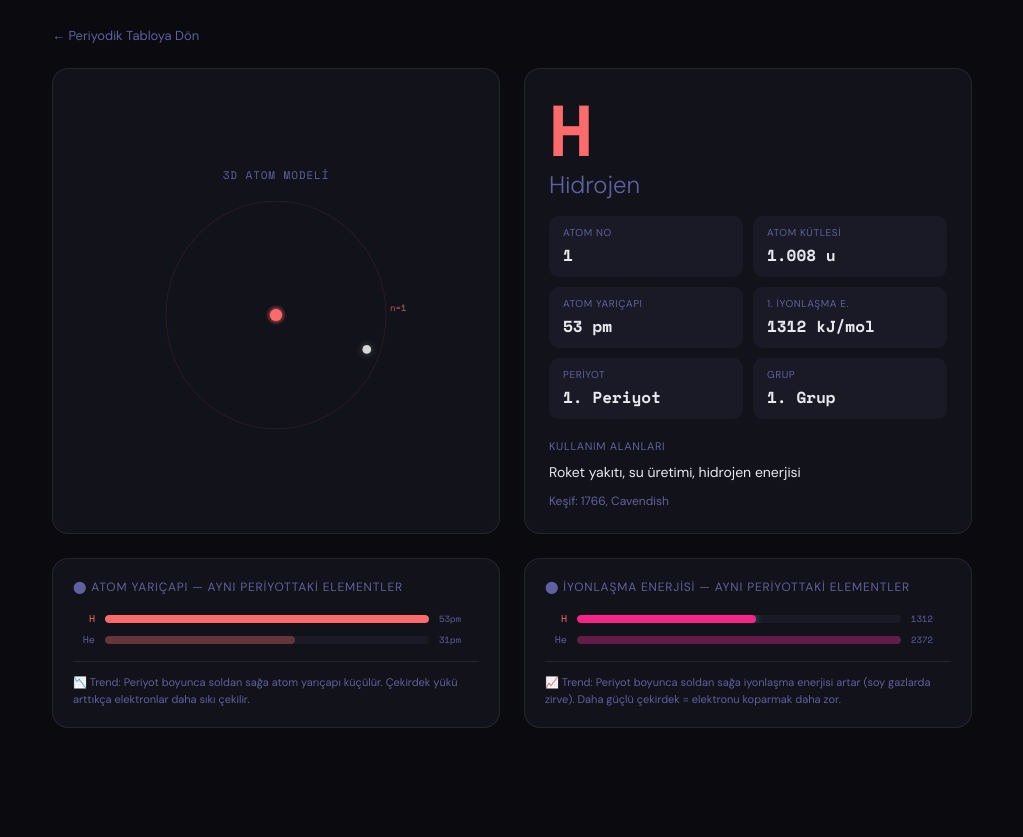
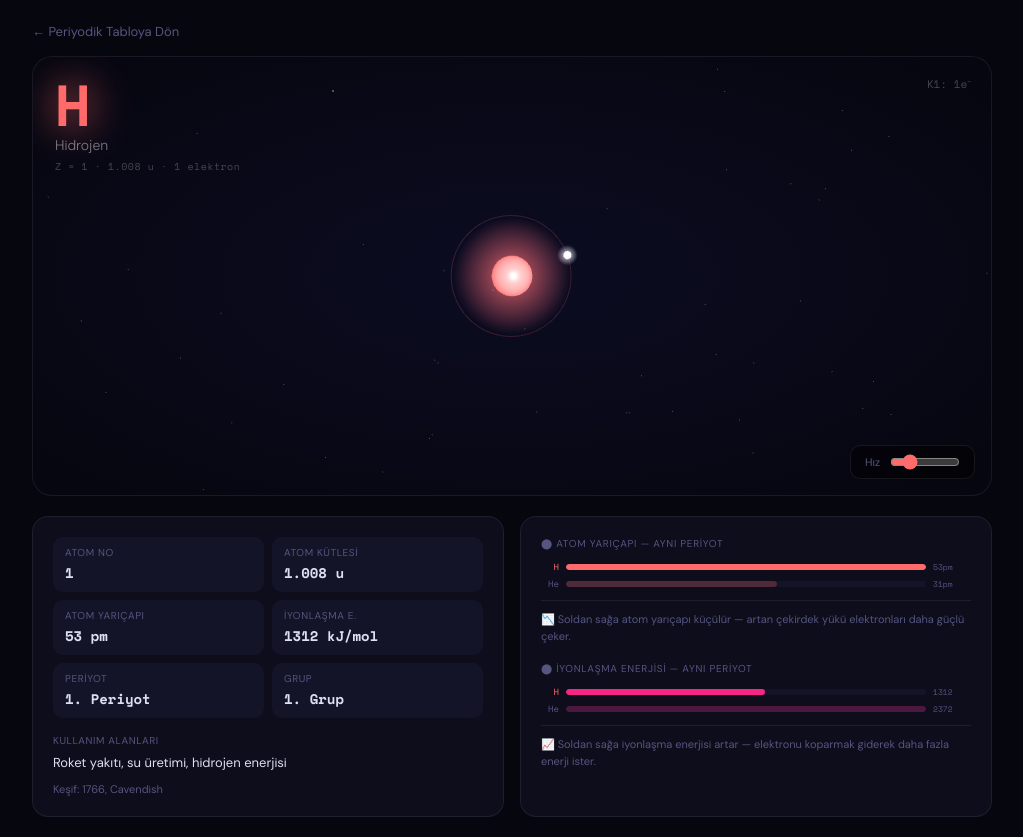
Before and after one commit to KimyaProje/Periyodik-tablo, a plain HTML site: page element.html in a window 1280 px wide. Shown: the whole page, without its empty margins (128-1151 px from the left). Before the commit the page ends 800 px from the top, so only its background shows below. Drawn offline with nearby package versions, Linux system fonts and the light colour scheme; animation ran at ten frames a second.

Commit message:
Add files via upload

```diff
--- a/element.html
+++ b/element.html
@@ -6,405 +6,323 @@
 <title>Element Detayı</title>
 <link href="https://fonts.googleapis.com/css2?family=Space+Mono:wght@400;700&family=DM+Sans:wght@300;400;500;600&display=swap" rel="stylesheet">
 <style>
-:root {
-  --bg: #0a0a0f;
-  --bg2: #12121a;
-  --bg3: #1a1a26;
-  --border: rgba(255,255,255,0.08);
-  --text: #e8e8f0;
-  --muted: #6060a0;
-  --accent: #4cc9f0;
+:root{--bg:#06060f;--bg2:#0d0d1c;--bg3:#141428;--border:rgba(255,255,255,0.07);--text:#dde0f0;--muted:#555580;--accent:#4cc9f0;}
+*{margin:0;padding:0;box-sizing:border-box;}
+body{background:var(--bg);color:var(--text);font-family:'DM Sans',sans-serif;min-height:100vh;overflow-x:hidden;}
+.page{max-width:1000px;margin:0 auto;padding:20px;}
+.back{display:inline-flex;align-items:center;gap:8px;color:var(--muted);text-decoration:none;font-size:13px;margin-bottom:16px;transition:color .2s;}
+.back:hover{color:var(--accent);}
+
+/* ATOM VIEWER */
+.atom-viewer{
+  width:100%;height:440px;
+  border-radius:20px;border:1px solid var(--border);
+  overflow:hidden;position:relative;margin-bottom:20px;
+  background:radial-gradient(ellipse at 50% 50%, #0c0c22 0%, #06060f 100%);
+  cursor:grab;
 }
-* { margin:0; padding:0; box-sizing:border-box; }
-body {
-  background: var(--bg);
-  color: var(--text);
-  font-family: 'DM Sans', sans-serif;
-  min-height: 100vh;
+.atom-viewer:active{cursor:grabbing;}
+#atomCanvas{display:block;width:100%;height:100%;}
+
+.atom-overlay{position:absolute;top:18px;left:22px;pointer-events:none;user-select:none;}
+.ov-sym{font-family:'Space Mono',monospace;font-size:58px;font-weight:700;line-height:1;letter-spacing:-2px;text-shadow:0 0 40px var(--accent);}
+.ov-name{font-size:14px;font-weight:300;color:rgba(255,255,255,0.45);margin-top:3px;}
+.ov-z{font-family:'Space Mono',monospace;font-size:10px;color:rgba(255,255,255,0.25);margin-top:5px;letter-spacing:.05em;}
+
+.electron-count{
+  position:absolute;top:18px;right:20px;pointer-events:none;
+  text-align:right;
 }
-.page {
-  max-width: 960px;
-  margin: 0 auto;
-  padding: 24px 20px;
+.shell-info{font-family:'Space Mono',monospace;font-size:11px;color:rgba(255,255,255,0.25);line-height:1.7;}
+
+.ctrl{
+  position:absolute;bottom:16px;right:16px;
+  display:flex;align-items:center;gap:10px;
+  background:rgba(0,0,0,0.5);backdrop-filter:blur(10px);
+  border:1px solid rgba(255,255,255,0.08);border-radius:10px;padding:8px 14px;
 }
-.back {
-  display: inline-flex;
-  align-items: center;
-  gap: 8px;
-  color: var(--muted);
-  text-decoration: none;
-  font-size: 13px;
-  margin-bottom: 24px;
-  transition: color 0.2s;
-}
-.back:hover { color: var(--accent); }
-.hero {
-  display: grid;
-  grid-template-columns: 1fr 1fr;
-  gap: 24px;
-  margin-bottom: 24px;
-}
-@media (max-width: 640px) { .hero { grid-template-columns: 1fr; } }
+.ctrl label{font-size:11px;color:var(--muted);}
+#spd{width:70px;accent-color:var(--accent);}
 
-/* Atom canvas panel */
-.atom-panel {
-  background: var(--bg2);
-  border: 1px solid var(--border);
-  border-radius: 16px;
-  padding: 20px;
-  display: flex;
-  flex-direction: column;
-  align-items: center;
-  justify-content: center;
-  min-height: 280px;
-  position: relative;
-  overflow: hidden;
-}
-.atom-panel canvas {
-  display: block;
-}
-.atom-title {
-  font-family: 'Space Mono', monospace;
-  font-size: 11px;
-  color: var(--muted);
-  margin-bottom: 12px;
-  letter-spacing: 0.08em;
-}
-
-/* Info card */
-.info-panel {
-  background: var(--bg2);
-  border: 1px solid var(--border);
-  border-radius: 16px;
-  padding: 24px;
-}
-.elem-sym {
-  font-family: 'Space Mono', monospace;
-  font-size: 72px;
-  font-weight: 700;
-  line-height: 1;
-  margin-bottom: 4px;
-}
-.elem-name {
-  font-size: 24px;
-  font-weight: 300;
-  color: var(--muted);
-  margin-bottom: 16px;
-}
-.props {
-  display: grid;
-  grid-template-columns: 1fr 1fr;
-  gap: 10px;
-  margin-bottom: 20px;
-}
-.prop {
-  background: var(--bg3);
-  border-radius: 10px;
-  padding: 10px 14px;
-}
-.prop-label {
-  font-size: 10px;
-  color: var(--muted);
-  text-transform: uppercase;
-  letter-spacing: 0.06em;
-  margin-bottom: 4px;
-}
-.prop-val {
-  font-family: 'Space Mono', monospace;
-  font-size: 16px;
-  font-weight: 700;
-}
-.uses-label {
-  font-size: 11px;
-  color: var(--muted);
-  text-transform: uppercase;
-  letter-spacing: 0.06em;
-  margin-bottom: 8px;
-}
-.uses-text {
-  font-size: 14px;
-  color: var(--text);
-  line-height: 1.6;
-}
-.discovery-text {
-  font-size: 12px;
-  color: var(--muted);
-  margin-top: 10px;
-}
-
-/* Charts row */
-.charts {
-  display: grid;
-  grid-template-columns: 1fr 1fr;
-  gap: 24px;
-}
-@media (max-width: 640px) { .charts { grid-template-columns: 1fr; } }
-.chart-panel {
-  background: var(--bg2);
-  border: 1px solid var(--border);
-  border-radius: 16px;
-  padding: 20px;
-}
-.chart-title {
-  font-size: 12px;
-  color: var(--muted);
-  text-transform: uppercase;
-  letter-spacing: 0.07em;
-  margin-bottom: 16px;
-}
-.bar-wrap { display: flex; flex-direction: column; gap: 6px; }
-.bar-row { display: flex; align-items: center; gap: 10px; }
-.bar-sym {
-  font-family: 'Space Mono', monospace;
-  font-size: 10px;
-  color: var(--muted);
-  width: 22px;
-  text-align: right;
-  flex-shrink: 0;
-}
-.bar-track {
-  flex: 1;
-  height: 8px;
-  background: var(--bg3);
-  border-radius: 4px;
-  overflow: hidden;
-}
-.bar-fill {
-  height: 100%;
-  border-radius: 4px;
-  transition: width 1s cubic-bezier(0.4,0,0.2,1);
-}
-.bar-val {
-  font-family: 'Space Mono', monospace;
-  font-size: 9px;
-  color: var(--muted);
-  width: 40px;
-  flex-shrink: 0;
-}
-.current-bar .bar-sym { color: var(--accent); }
-.current-bar .bar-fill { box-shadow: 0 0 8px rgba(76,201,240,0.5); }
-.trend-note {
-  font-size: 11px;
-  color: var(--muted);
-  margin-top: 14px;
-  line-height: 1.5;
-  padding-top: 12px;
-  border-top: 1px solid var(--border);
-}
+/* BOTTOM GRID */
+.bottom{display:grid;grid-template-columns:1fr 1fr;gap:16px;}
+@media(max-width:600px){.bottom{grid-template-columns:1fr;}}
+.card{background:var(--bg2);border:1px solid var(--border);border-radius:16px;padding:20px;}
+.props{display:grid;grid-template-columns:1fr 1fr;gap:8px;margin-bottom:16px;}
+.prop{background:var(--bg3);border-radius:10px;padding:9px 12px;}
+.plabel{font-size:10px;color:var(--muted);text-transform:uppercase;letter-spacing:.06em;margin-bottom:3px;}
+.pval{font-family:'Space Mono',monospace;font-size:14px;font-weight:700;}
+.ulabel{font-size:10px;color:var(--muted);text-transform:uppercase;letter-spacing:.06em;margin-bottom:6px;}
+.utext{font-size:13px;line-height:1.6;}
+.disc{font-size:11px;color:var(--muted);margin-top:8px;}
+.ctitle{font-size:10px;color:var(--muted);text-transform:uppercase;letter-spacing:.07em;margin-bottom:10px;}
+.bwrap{display:flex;flex-direction:column;gap:4px;}
+.brow{display:flex;align-items:center;gap:7px;}
+.bsym{font-family:'Space Mono',monospace;font-size:9px;color:var(--muted);width:18px;text-align:right;flex-shrink:0;}
+.btrack{flex:1;height:6px;background:var(--bg3);border-radius:3px;overflow:hidden;}
+.bfill{height:100%;border-radius:3px;width:0;transition:width 1.2s cubic-bezier(.4,0,.2,1);}
+.bval{font-family:'Space Mono',monospace;font-size:8px;color:var(--muted);width:38px;flex-shrink:0;}
+.cur .bsym{color:var(--accent);}
+.trnote{font-size:11px;color:var(--muted);margin-top:10px;padding-top:10px;border-top:1px solid var(--border);line-height:1.5;}
 </style>
 </head>
 <body>
 <div class="page">
   <a class="back" href="index.html">← Periyodik Tabloya Dön</a>
-  <div class="hero">
-    <div class="atom-panel">
-      <div class="atom-title">3D ATOM MODELİ</div>
-      <canvas id="atomCanvas" width="260" height="240"></canvas>
+  <div class="atom-viewer">
+    <canvas id="atomCanvas"></canvas>
+    <div class="atom-overlay">
+      <div class="ov-sym" id="ovSym"></div>
+      <div class="ov-name" id="ovName"></div>
+      <div class="ov-z"  id="ovZ"></div>
     </div>
-    <div class="info-panel" id="infoPanel">
-      <div class="elem-sym" id="elemSym">?</div>
-      <div class="elem-name" id="elemName">Yükleniyor...</div>
-      <div class="props">
-        <div class="prop"><div class="prop-label">Atom No</div><div class="prop-val" id="propZ">—</div></div>
-        <div class="prop"><div class="prop-label">Atom Kütlesi</div><div class="prop-val" id="propM">—</div></div>
-        <div class="prop"><div class="prop-label">Atom Yarıçapı</div><div class="prop-val" id="propR">—</div></div>
-        <div class="prop"><div class="prop-label">1. İyonlaşma E.</div><div class="prop-val" id="propIE">—</div></div>
-        <div class="prop"><div class="prop-label">Periyot</div><div class="prop-val" id="propP">—</div></div>
-        <div class="prop"><div class="prop-label">Grup</div><div class="prop-val" id="propG">—</div></div>
-      </div>
-      <div class="uses-label">Kullanım Alanları</div>
-      <div class="uses-text" id="propUses">—</div>
-      <div class="discovery-text" id="propDisc">—</div>
+    <div class="electron-count" id="shellInfo"></div>
+    <div class="ctrl">
+      <label>Hız</label>
+      <input type="range" id="spd" min="0.1" max="4" step="0.1" value="1">
     </div>
   </div>
 
-  <div class="charts">
-    <div class="chart-panel">
-      <div class="chart-title">⬤ Atom Yarıçapı — Aynı Periyottaki Elementler</div>
-      <div class="bar-wrap" id="radiusChart"></div>
-      <div class="trend-note" id="radiusTrend"></div>
+  <div class="bottom">
+    <div class="card">
+      <div class="props">
+        <div class="prop"><div class="plabel">Atom No</div><div class="pval" id="pZ"></div></div>
+        <div class="prop"><div class="plabel">Atom Kütlesi</div><div class="pval" id="pM"></div></div>
+        <div class="prop"><div class="plabel">Atom Yarıçapı</div><div class="pval" id="pR"></div></div>
+        <div class="prop"><div class="plabel">İyonlaşma E.</div><div class="pval" id="pIE"></div></div>
+        <div class="prop"><div class="plabel">Periyot</div><div class="pval" id="pP"></div></div>
+        <div class="prop"><div class="plabel">Grup</div><div class="pval" id="pG"></div></div>
+      </div>
+      <div class="ulabel">Kullanım Alanları</div>
+      <div class="utext" id="pUses"></div>
+      <div class="disc" id="pDisc"></div>
     </div>
-    <div class="chart-panel">
-      <div class="chart-title">⬤ İyonlaşma Enerjisi — Aynı Periyottaki Elementler</div>
-      <div class="bar-wrap" id="ieChart"></div>
-      <div class="trend-note" id="ieTrend"></div>
+    <div class="card" style="display:flex;flex-direction:column;gap:18px;">
+      <div>
+        <div class="ctitle">⬤ Atom Yarıçapı — Aynı Periyot</div>
+        <div class="bwrap" id="rchart"></div>
+        <div class="trnote" id="rtrend"></div>
+      </div>
+      <div>
+        <div class="ctitle">⬤ İyonlaşma Enerjisi — Aynı Periyot</div>
+        <div class="bwrap" id="iechart"></div>
+        <div class="trnote" id="ietrend"></div>
+      </div>
     </div>
   </div>
 </div>
 
 <script src="elements_data.js"></script>
+<script src="https://cdnjs.cloudflare.com/ajax/libs/three.js/r128/three.min.js"></script>
 <script>
-// ── Parse URL
+/* ─── Data ─── */
 const params = new URLSearchParams(location.search);
 const Z = parseInt(params.get('z')) || 1;
 const el = ELEMENTS.find(e => e.z === Z);
+if (!el) { document.body.innerHTML='<p style="padding:40px;color:#fff">Element bulunamadı.</p>'; throw ''; }
 
-if (!el) { document.body.innerHTML = '<div style="padding:40px;color:#fff">Element bulunamadı.</div>'; throw ''; }
-
-// ── Category colors
-const CAT_COLOR = {
-  alkali:'#ff6b35', alkaline:'#f7c59f', transition:'#4ecdc4',
-  metal:'#a8a8b8', metalloid:'#6bcb77', nonmetal:'#ff6b6b',
-  halogen:'#c77dff', noble:'#4cc9f0', lanthanide:'#f72585', actinide:'#ff9a3c'
-};
-const accent = CAT_COLOR[el.category] || '#4cc9f0';
+const CCAT = {alkali:'#ff6b35',alkaline:'#ffcc88',transition:'#4ecdc4',metal:'#aab0cc',
+              metalloid:'#6bcb77',nonmetal:'#ff6b6b',halogen:'#cc77ff',noble:'#4cc9f0',
+              lanthanide:'#f72585',actinide:'#ff9a3c'};
+const accent = CCAT[el.category] || '#4cc9f0';
 document.documentElement.style.setProperty('--accent', accent);
-
-// ── Fill info
-document.getElementById('elemSym').textContent = el.sym;
-document.getElementById('elemSym').style.color = accent;
-document.getElementById('elemName').textContent = el.name;
-document.getElementById('propZ').textContent = el.z;
-document.getElementById('propM').textContent = el.mass + ' u';
-document.getElementById('propR').textContent = el.radius + ' pm';
-document.getElementById('propIE').textContent = el.ie + ' kJ/mol';
-document.getElementById('propP').textContent = el.period + '. Periyot';
-document.getElementById('propG').textContent = el.group + '. Grup';
-document.getElementById('propUses').textContent = el.uses;
-document.getElementById('propDisc').textContent = 'Keşif: ' + el.discovery;
 document.title = el.sym + ' — ' + el.name;
 
-// ── 3D Atom Animation (Canvas 2D with CSS3D illusion)
+document.getElementById('ovSym').textContent = el.sym;
+document.getElementById('ovSym').style.color = accent;
+document.getElementById('ovName').textContent = el.name;
+document.getElementById('ovZ').textContent = 'Z = ' + el.z + '   ·   ' + el.mass + ' u   ·   ' + el.shells.reduce((a,b)=>a+b,0) + ' elektron';
+document.getElementById('shellInfo').innerHTML = el.shells.map((c,i)=>
+  `<div class="shell-info">K${i+1}: ${c}e⁻</div>`).join('');
+document.getElementById('pZ').textContent = el.z;
+document.getElementById('pM').textContent = el.mass + ' u';
+document.getElementById('pR').textContent = el.radius + ' pm';
+document.getElementById('pIE').textContent = el.ie + ' kJ/mol';
+document.getElementById('pP').textContent = el.period + '. Periyot';
+document.getElementById('pG').textContent = el.group + '. Grup';
+document.getElementById('pUses').textContent = el.uses;
+document.getElementById('pDisc').textContent = 'Keşif: ' + el.discovery;
+
+/* ─── Three.js atom ─── */
 const canvas = document.getElementById('atomCanvas');
-const ctx = canvas.getContext('2d');
-const W = canvas.width, H = canvas.height;
-const cx = W/2, cy = H/2;
+const renderer = new THREE.WebGLRenderer({canvas, antialias:true, alpha:true});
+renderer.setPixelRatio(Math.min(window.devicePixelRatio, 2));
+renderer.setClearColor(0x000000, 0);
 
-const shells = el.shells;
-const maxShell = shells.length;
-const maxR = Math.min(W, H) / 2 - 10;
-const shellRadii = shells.map((_, i) => (i+1) * maxR / maxShell);
+const scene = new THREE.Scene();
+const cam = new THREE.PerspectiveCamera(45, 1, 0.1, 500);
+cam.position.z = 14;
 
-// Electrons per shell with angle offsets
-const electrons = [];
-shells.forEach((count, si) => {
-  const r = shellRadii[si];
-  for (let i = 0; i < count; i++) {
-    electrons.push({
-      shell: si,
-      r,
-      angle: (2 * Math.PI * i / count),
-      speed: 0.012 / (si + 1) * (si % 2 === 0 ? 1 : -1),
-      tilt: (si * 37 % 90) * Math.PI / 180,
-    });
+function onResize() {
+  const w = canvas.clientWidth, h = canvas.clientHeight;
+  renderer.setSize(w, h, false);
+  cam.aspect = w / h;
+  cam.updateProjectionMatrix();
+}
+onResize();
+new ResizeObserver(onResize).observe(canvas);
+
+/* glow sprite texture */
+function makeGlowTex(color) {
+  const c = document.createElement('canvas'); c.width=128; c.height=128;
+  const g = c.getContext('2d');
+  const gr = g.createRadialGradient(64,64,0,64,64,64);
+  gr.addColorStop(0, color+'ff'); gr.addColorStop(0.35, color+'88'); gr.addColorStop(1, color+'00');
+  g.fillStyle=gr; g.fillRect(0,0,128,128);
+  return new THREE.CanvasTexture(c);
+}
+const glowTex   = makeGlowTex(accent.replace('#','#'));
+const eGlowTex  = makeGlowTex('#ffffff');
+
+/* Nucleus */
+const nucMesh = new THREE.Mesh(
+  new THREE.SphereGeometry(0.52, 32, 32),
+  new THREE.MeshPhongMaterial({color:new THREE.Color(accent), emissive:new THREE.Color(accent), emissiveIntensity:0.6})
+);
+scene.add(nucMesh);
+const nucGlow = new THREE.Sprite(new THREE.SpriteMaterial({map:glowTex,transparent:true,blending:THREE.AdditiveBlending,depthWrite:false}));
+nucGlow.scale.set(3,3,1); scene.add(nucGlow);
+
+/* Lights */
+scene.add(new THREE.AmbientLight(0xffffff, 0.5));
+const pl = new THREE.PointLight(new THREE.Color(accent), 2.5, 30);
+pl.position.set(0,0,6); scene.add(pl);
+
+/* Starfield */
+const sPos = new Float32Array(400*3);
+for(let i=0;i<400*3;i++) sPos[i]=(Math.random()-.5)*100;
+const starGeo = new THREE.BufferGeometry();
+starGeo.setAttribute('position', new THREE.BufferAttribute(sPos,3));
+scene.add(new THREE.Points(starGeo, new THREE.PointsMaterial({color:0xffffff,size:.07,transparent:true,opacity:.3})));
+
+/* Orbits + electrons */
+// Unique tilt axes for each shell — gives beautiful 3D criss-cross look
+const TILTS = [
+  new THREE.Euler(0,           0,           0),
+  new THREE.Euler(Math.PI/2,   0,           0),
+  new THREE.Euler(Math.PI/4,   Math.PI/3,   0),
+  new THREE.Euler(Math.PI*0.6, Math.PI/5,   Math.PI/4),
+  new THREE.Euler(Math.PI/3,   Math.PI*0.7, 0.3),
+  new THREE.Euler(0.9,         0.4,         Math.PI/2),
+  new THREE.Euler(Math.PI/5,   Math.PI*0.8, 0.8),
+];
+
+const orbitData = [];
+const accentCol = new THREE.Color(accent);
+
+el.shells.forEach((eCount, si) => {
+  const R = 1.6 + si * 1.05;
+  const tilt = TILTS[si % TILTS.length];
+
+  /* Ring */
+  const ring = new THREE.Mesh(
+    new THREE.TorusGeometry(R, 0.013, 8, 128),
+    new THREE.MeshBasicMaterial({color: accentCol, transparent:true, opacity:0.2})
+  );
+  ring.rotation.copy(tilt);
+  scene.add(ring);
+
+  /* Pivot group (orbit plane, tilted) */
+  const orbitGroup = new THREE.Group();
+  orbitGroup.rotation.copy(tilt);
+  scene.add(orbitGroup);
+
+  const eMeshes = [];
+  for (let i=0; i<eCount; i++) {
+    // Each electron gets its own sub-pivot to spread them evenly around the orbit
+    const ePivot = new THREE.Group();
+    ePivot.rotation.y = (2*Math.PI*i/eCount);
+    orbitGroup.add(ePivot);
+
+    const eMesh = new THREE.Mesh(
+      new THREE.SphereGeometry(0.11, 12, 12),
+      new THREE.MeshPhongMaterial({color:0xffffff, emissive:0xffffff, emissiveIntensity:0.9})
+    );
+    eMesh.position.x = R;
+    ePivot.add(eMesh);
+
+    // electron glow
+    const eg = new THREE.Sprite(new THREE.SpriteMaterial({map:eGlowTex,transparent:true,blending:THREE.AdditiveBlending,depthWrite:false}));
+    eg.scale.set(0.55,0.55,1);
+    eMesh.add(eg);
+
+    eMeshes.push(ePivot);
   }
+
+  const dir = si % 2 === 0 ? 1 : -1;
+  const speed = 0.007 / (si * 0.35 + 1) * dir;
+  orbitData.push({orbitGroup, ring, eMeshes, speed});
 });
 
-let t = 0;
-function drawAtom() {
-  ctx.clearRect(0, 0, W, H);
-  // Nucleus glow
-  const nSize = Math.max(6, Math.min(18, 4 + el.z * 0.1));
-  const grd = ctx.createRadialGradient(cx, cy, 0, cx, cy, nSize * 2);
-  grd.addColorStop(0, accent);
-  grd.addColorStop(0.5, accent + '80');
-  grd.addColorStop(1, 'transparent');
-  ctx.fillStyle = grd;
-  ctx.beginPath();
-  ctx.arc(cx, cy, nSize * 2, 0, Math.PI * 2);
-  ctx.fill();
-  ctx.fillStyle = accent;
-  ctx.beginPath();
-  ctx.arc(cx, cy, nSize, 0, Math.PI * 2);
-  ctx.fill();
+/* Scene wrapper for mouse drag */
+const root = new THREE.Group();
+while(scene.children.length) root.add(scene.children[0]);
+scene.add(root);
 
-  // Draw shells and electrons
-  shells.forEach((_, si) => {
-    const r = shellRadii[si];
-    const tilt = (si * 37 % 90) * Math.PI / 180;
-    // Ellipse for shell (tilt perspective)
-    ctx.save();
-    ctx.strokeStyle = accent + '22';
-    ctx.lineWidth = 0.8;
-    ctx.beginPath();
-    ctx.ellipse(cx, cy, r, r * Math.abs(Math.cos(tilt + t * 0.001)) + 4, si * 0.4, 0, Math.PI * 2);
-    ctx.stroke();
-    ctx.restore();
+/* Drag */
+let drag=false, px=0, py=0;
+canvas.addEventListener('mousedown',  e=>{drag=true;  px=e.clientX; py=e.clientY;});
+canvas.addEventListener('touchstart', e=>{drag=true;  px=e.touches[0].clientX; py=e.touches[0].clientY;},{passive:true});
+window.addEventListener('mouseup',  ()=>drag=false);
+window.addEventListener('touchend', ()=>drag=false);
+window.addEventListener('mousemove', e=>{
+  if(!drag) return;
+  root.rotation.y += (e.clientX-px)*0.007;
+  root.rotation.x += (e.clientY-py)*0.007;
+  px=e.clientX; py=e.clientY;
+});
+window.addEventListener('touchmove', e=>{
+  if(!drag) return;
+  root.rotation.y += (e.touches[0].clientX-px)*0.007;
+  root.rotation.x += (e.touches[0].clientY-py)*0.007;
+  px=e.touches[0].clientX; py=e.touches[0].clientY;
+},{passive:true});
+
+let t=0;
+const spdInput = document.getElementById('spd');
+function render() {
+  requestAnimationFrame(render);
+  t++;
+  const sp = parseFloat(spdInput.value);
+
+  if(!drag) root.rotation.y += 0.0025*sp;
+
+  // nucleus pulse
+  const p = 1 + 0.045*Math.sin(t*0.045);
+  nucMesh.scale.setScalar(p);
+  nucGlow.scale.set(3*p,3*p,1);
+
+  // orbit electrons
+  orbitData.forEach(od => {
+    od.orbitGroup.rotation.z += od.speed * sp;
   });
 
-  // Electrons
-  electrons.forEach(e => {
-    const a = e.angle + t * e.speed;
-    const tilt = e.tilt + t * 0.0005;
-    const ex = cx + e.r * Math.cos(a);
-    const ey = cy + e.r * Math.sin(a) * Math.abs(Math.cos(tilt)) * 0.55 + e.r * Math.sin(tilt) * 0.1;
-    const depth = Math.sin(a) * Math.cos(tilt);
-    const alpha = 0.55 + depth * 0.45;
-    const size = 3.5 + depth * 1.5;
+  renderer.render(scene, cam);
+}
+render();
 
-    // electron trail
-    ctx.save();
-    ctx.globalAlpha = alpha * 0.25;
-    const trail = ctx.createRadialGradient(ex, ey, 0, ex, ey, size * 3);
-    trail.addColorStop(0, '#ffffff');
-    trail.addColorStop(1, 'transparent');
-    ctx.fillStyle = trail;
-    ctx.beginPath();
-    ctx.arc(ex, ey, size * 3, 0, Math.PI * 2);
-    ctx.fill();
-    ctx.restore();
-
-    ctx.save();
-    ctx.globalAlpha = alpha;
-    ctx.fillStyle = '#ffffff';
-    ctx.beginPath();
-    ctx.arc(ex, ey, size, 0, Math.PI * 2);
-    ctx.fill();
-    ctx.restore();
+/* ─── Bar charts ─── */
+function buildChart(wrapId, prop, unit, color, trendId, trendTxt) {
+  const peers = ELEMENTS.filter(e => e.period===el.period && e[prop]>0);
+  const maxV  = Math.max(...peers.map(e=>e[prop]));
+  const wrap  = document.getElementById(wrapId);
+  peers.forEach(e => {
+    const pct = (e[prop]/maxV*100).toFixed(1);
+    const cur = e.z===el.z;
+    const row = document.createElement('div');
+    row.className = 'brow'+(cur?' cur':'');
+    row.innerHTML = `<div class="bsym">${e.sym}</div>
+      <div class="btrack"><div class="bfill" style="background:${cur?color:color+'40'}"></div></div>
+      <div class="bval">${e[prop]}${unit}</div>`;
+    wrap.appendChild(row);
+    setTimeout(()=>{ row.querySelector('.bfill').style.width=pct+'%'; },100);
   });
-
-  // Shell labels
-  shells.forEach((count, si) => {
-    const r = shellRadii[si];
-    ctx.fillStyle = accent + 'cc';
-    ctx.font = '9px Space Mono, monospace';
-    ctx.textAlign = 'left';
-    ctx.fillText('n=' + (si+1) + ' (' + count + 'e⁻)', cx + r + 4, cy - 4);
-  });
-
-  t++;
-  requestAnimationFrame(drawAtom);
+  document.getElementById(trendId).textContent = trendTxt;
 }
-drawAtom();
-
-// ── Build bar charts
-function buildChart(containerId, property, unit, color, trendId) {
-  const periodElems = ELEMENTS.filter(e => e.period === el.period && e[property] > 0);
-  const maxVal = Math.max(...periodElems.map(e => e[property]));
-  const container = document.getElementById(containerId);
-
-  periodElems.forEach(e => {
-    const pct = (e[property] / maxVal * 100).toFixed(1);
-    const isCurrent = e.z === el.z;
-    const row = document.createElement('div');
-    row.className = 'bar-row' + (isCurrent ? ' current-bar' : '');
-    row.innerHTML = `
-      <div class="bar-sym">${e.sym}</div>
-      <div class="bar-track">
-        <div class="bar-fill" style="width:0%;background:${isCurrent ? color : color + '55'}"></div>
-      </div>
-      <div class="bar-val">${e[property]}${unit}</div>
-    `;
-    container.appendChild(row);
-    // Animate in
-    requestAnimationFrame(() => {
-      setTimeout(() => {
-        row.querySelector('.bar-fill').style.width = pct + '%';
-      }, 100);
-    });
-  });
-
-  // Trend note
-  const trend = document.getElementById(trendId);
-  if (property === 'radius') {
-    trend.textContent = '📉 Trend: Periyot boyunca soldan sağa atom yarıçapı küçülür. Çekirdek yükü arttıkça elektronlar daha sıkı çekilir.';
-  } else {
-    trend.textContent = '📈 Trend: Periyot boyunca soldan sağa iyonlaşma enerjisi artar (soy gazlarda zirve). Daha güçlü çekirdek = elektronu koparmak daha zor.';
-  }
-}
-
-buildChart('radiusChart', 'radius', 'pm', accent, 'radiusTrend');
-buildChart('ieChart', 'ie', '', '#f72585', 'ieTrend');
+buildChart('rchart','radius','pm',accent,'rtrend',
+  '📉 Soldan sağa atom yarıçapı küçülür — artan çekirdek yükü elektronları daha güçlü çeker.');
+buildChart('iechart','ie','',accent==='#f72585'?'#4cc9f0':'#f72585','ietrend',
+  '📈 Soldan sağa iyonlaşma enerjisi artar — elektronu koparmak giderek daha fazla enerji ister.');
 </script>
 </body>
 </html>
```
